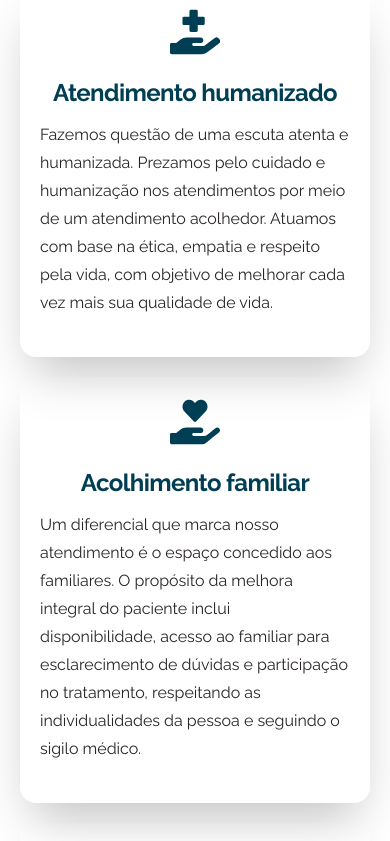
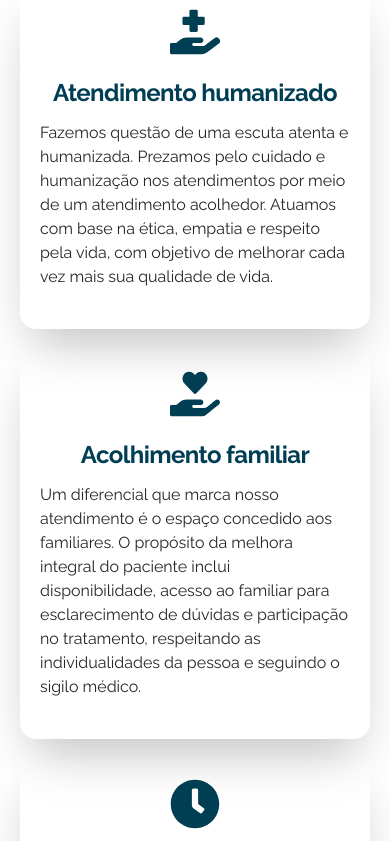
Before and after one commit to brunoprestesap/page-dra-camila, a React (Create React App) app: page / in a window 390 px wide. Shown: the part 4300-5141 px from the top of the page. Built offline with nearby package versions, Linux system fonts and the light colour scheme.

Commit message:
ajuste secao de diferenciais

```diff
--- a/src/components/CardBeneficios.js
+++ b/src/components/CardBeneficios.js
@@ -12,7 +12,7 @@ function CardBeneficios({ id, icon, title, text }) {
         </div>
         <div className='w-full py-5'>
           <h5 className="text-2xl font-bold text-center tracking-tight">{title}</h5>
-          <p className='mt-3 leading-7 text-stone-800'>{text}</p>
+          <p className='text-base mt-3 md:leading-7 text-stone-800'>{text}</p>
         </div>
       </div>
     </div>
```
